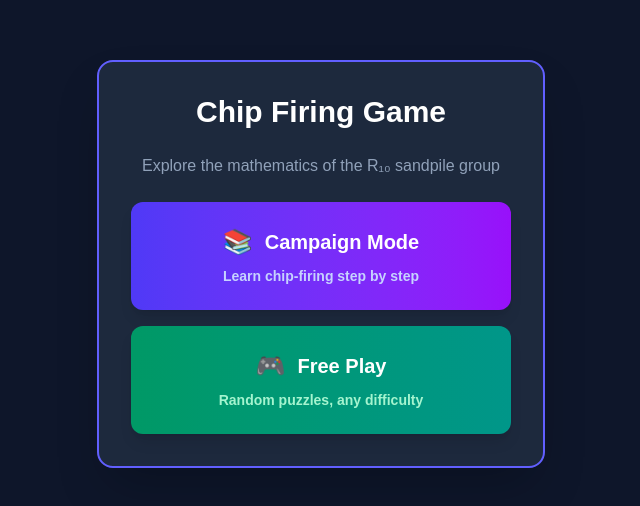
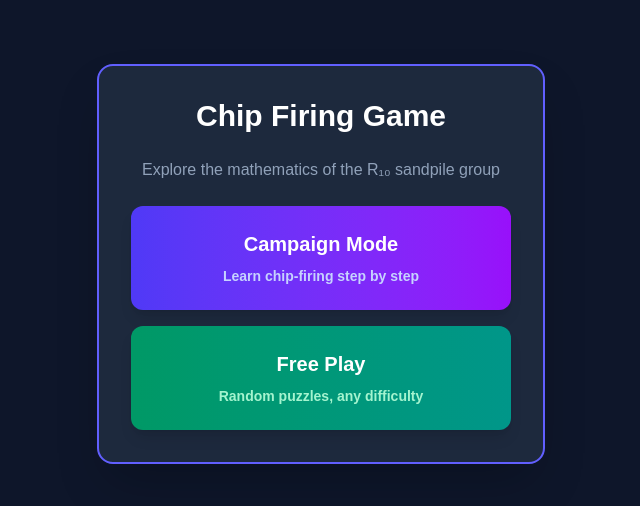
Before and after one commit to mikeion/pentagon-game, a Next.js app in the folder pentagon-webapp/: page / in a window 1280 px wide. Shown: the part 136-642 px from the top of the page, without its empty margins (319-959 px from the left). Built offline with nearby package versions, Linux system fonts and the light colour scheme.

Commit message:
Remove emojis from UI for cleaner, more professional look

```diff
--- a/pentagon-webapp/src/components/CampaignLevelGame.tsx
+++ b/pentagon-webapp/src/components/CampaignLevelGame.tsx
@@ -170,7 +170,7 @@
           colors: ['#8b5cf6', '#06b6d4', '#10b981', '#f59e0b']
         });
 
-        toast.success('Level Complete! 🎉', {
+        toast.success('Level Complete!', {
           duration: 3000,
           position: 'top-center',
         });
@@ -189,7 +189,7 @@
         >
           <div className="text-xs text-cyan-400 font-semibold mb-1">Goal:</div>
           <div className="text-sm text-white font-bold">
-            {level.goalType === 'all-zeros' ? '🎯 All Zeros' : '✨ Nice Representative'}
+            {level.goalType === 'all-zeros' ? 'All Zeros' : 'Nice Representative'}
           </div>
           {level.par && (
             <div className="text-xs text-slate-400 mt-1">Par: {level.par} moves</div>
@@ -249,7 +249,7 @@
         <div className="absolute inset-0 z-29 flex items-center justify-center bg-black/20">
           <div className="bg-gradient-to-br from-green-600/95 to-emerald-700/95 px-8 py-6 rounded-2xl shadow-2xl backdrop-blur-sm border-2 border-green-400/50 max-w-sm mx-4">
             <div className="text-center">
-              <p className="text-3xl font-bold text-white mb-3">🎉 Level Complete!</p>
+              <p className="text-3xl font-bold text-white mb-3">Level Complete!</p>
               <div className="bg-white/20 rounded-lg p-4 mb-4 space-y-2 text-left">
                 <div className="flex justify-between items-center text-white">
                   <span className="text-base">Moves:</span>
--- a/pentagon-webapp/src/components/MainMenu.tsx
+++ b/pentagon-webapp/src/components/MainMenu.tsx
@@ -27,8 +27,7 @@
             onClick={() => router.push('/campaign')}
             className="w-full px-6 py-6 bg-gradient-to-r from-indigo-600 to-purple-600 hover:from-indigo-700 hover:to-purple-700 text-white rounded-xl font-bold text-xl transition-all shadow-lg"
           >
-            <div className="flex items-center justify-center gap-3">
-              <span className="text-2xl">📚</span>
+            <div className="flex items-center justify-center">
               <span>Campaign Mode</span>
             </div>
             <p className="text-sm text-indigo-200 mt-2">
@@ -42,8 +41,7 @@
             onClick={() => router.push('/free-play')}
             className="w-full px-6 py-6 bg-gradient-to-r from-emerald-600 to-teal-600 hover:from-emerald-700 hover:to-teal-700 text-white rounded-xl font-bold text-xl transition-all shadow-lg"
           >
-            <div className="flex items-center justify-center gap-3">
-              <span className="text-2xl">🎮</span>
+            <div className="flex items-center justify-center">
               <span>Free Play</span>
             </div>
             <p className="text-sm text-emerald-200 mt-2">
```
